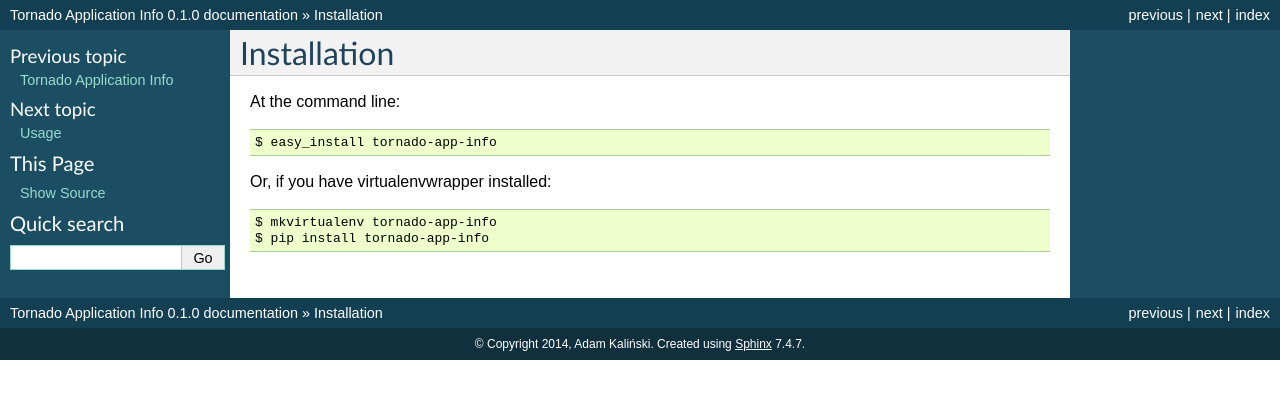
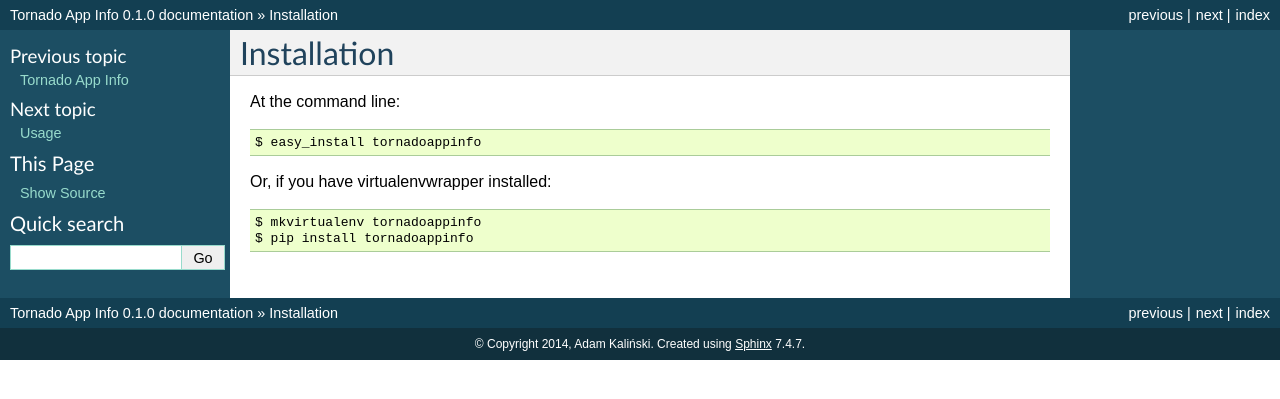
Before and after one commit to adamkal/tornado-app-info, a Sphinx documentation site: the page built from docs/installation.rst, in a window 1280 px wide. Shown: the top 399 px of the page. Built offline with Sphinx 7.4.7, drawn with Linux system fonts in a browser that asks for light colours; the version number is read from the project's files by our own code.

Commit message:
Fixed project name

```diff
--- a/AUTHORS.rst
+++ b/AUTHORS.rst
@@ -5,7 +5,7 @@
 Development Lead
 ----------------
 
-* Adam Kaliński <adam.kalinski@gmail.com>
+* Adam Kaliński <adamkalinski@gmail.com>
 
 Contributors
 ------------
--- a/docs/conf.py
+++ b/docs/conf.py
@@ -28,7 +28,7 @@
 # version is used.
 sys.path.insert(0, project_root)
 
-import tornado-app-info
+import tornadoappinfo
 
 # -- General configuration -----------------------------------------------------
 
@@ -52,7 +52,7 @@
 master_doc = 'index'
 
 # General information about the project.
-project = u'Tornado Application Info'
+project = u'Tornado App Info'
 copyright = u'2014, Adam Kaliński'
 
 # The version info for the project you're documenting, acts as replacement for
@@ -60,9 +60,9 @@
 # built documents.
 #
 # The short X.Y version.
-version = tornado-app-info.__version__
+version = tornadoappinfo.__version__
 # The full version, including alpha/beta/rc tags.
-release = tornado-app-info.__version__
+release = tornadoappinfo.__version__
 
 # The language for content autogenerated by Sphinx. Refer to documentation
 # for a list of supported languages.
@@ -179,7 +179,7 @@
 #html_file_suffix = None
 
 # Output file base name for HTML help builder.
-htmlhelp_basename = 'tornado-app-infodoc'
+htmlhelp_basename = 'tornadoappinfodoc'
 
 
 # -- Options for LaTeX output --------------------------------------------------
@@ -198,7 +198,7 @@
 # Grouping the document tree into LaTeX files. List of tuples
 # (source start file, target name, title, author, documentclass [howto/manual]).
 latex_documents = [
-  ('index', 'tornado-app-info.tex', u'Tornado Application Info Documentation',
+  ('index', 'tornadoappinfo.tex', u'Tornado App Info Documentation',
    u'Adam Kaliński', 'manual'),
 ]
 
@@ -228,7 +228,7 @@
 # One entry per manual page. List of tuples
 # (source start file, name, description, authors, manual section).
 man_pages = [
-    ('index', 'tornado-app-info', u'Tornado Application Info Documentation',
+    ('index', 'tornadoappinfo', u'Tornado App Info Documentation',
      [u'Adam Kaliński'], 1)
 ]
 
@@ -242,8 +242,8 @@
 # (source start file, target name, title, author,
 #  dir menu entry, description, category)
 texinfo_documents = [
-  ('index', 'tornado-app-info', u'Tornado Application Info Documentation',
-   u'Adam Kaliński', 'tornado-app-info', 'One line description of project.',
+  ('index', 'tornadoappinfo', u'Tornado App Info Documentation',
+   u'Adam Kaliński', 'tornadoappinfo', 'One line description of project.',
    'Miscellaneous'),
 ]
 
--- a/docs/index.rst
+++ b/docs/index.rst
@@ -3,7 +3,7 @@
    You can adapt this file completely to your liking, but it should at least
    contain the root `toctree` directive.
 
-Welcome to Tornado Application Info's documentation!
+Welcome to Tornado App Info's documentation!
 ======================================
 
 Contents:
--- a/docs/installation.rst
+++ b/docs/installation.rst
@@ -4,9 +4,9 @@
 
 At the command line::
 
-    $ easy_install tornado-app-info
+    $ easy_install tornadoappinfo
 
 Or, if you have virtualenvwrapper installed::
 
-    $ mkvirtualenv tornado-app-info
-    $ pip install tornado-app-info
+    $ mkvirtualenv tornadoappinfo
+    $ pip install tornadoappinfo
--- a/docs/usage.rst
+++ b/docs/usage.rst
@@ -2,6 +2,6 @@
 Usage
 ========
 
-To use Tornado Application Info in a project::
+To use Tornado App Info in a project::
 
-	import tornado-app-info
+	import tornadoappinfo
--- a/tornado-app-info/__init__.py
+++ b/tornadoappinfo/__init__.py
@@ -2,5 +2,5 @@
 # -*- coding: utf-8 -*-
 
 __author__ = 'Adam Kaliński'
-__email__ = 'adam.kalinski@gmail.com'
+__email__ = 'adamkalinski@gmail.com'
 __version__ = '0.1.0'
```
Also changed, not shown: CONTRIBUTING.rst (+12 -12 lines), README.rst (+9 -9 lines), setup.py (+7 -7 lines), 7 other files.
